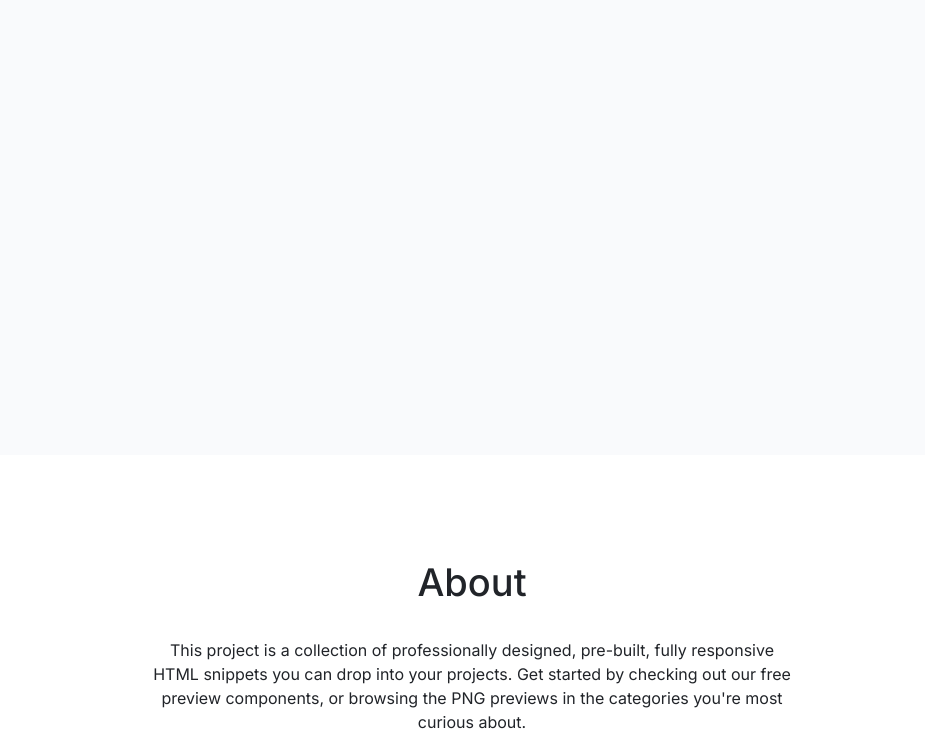
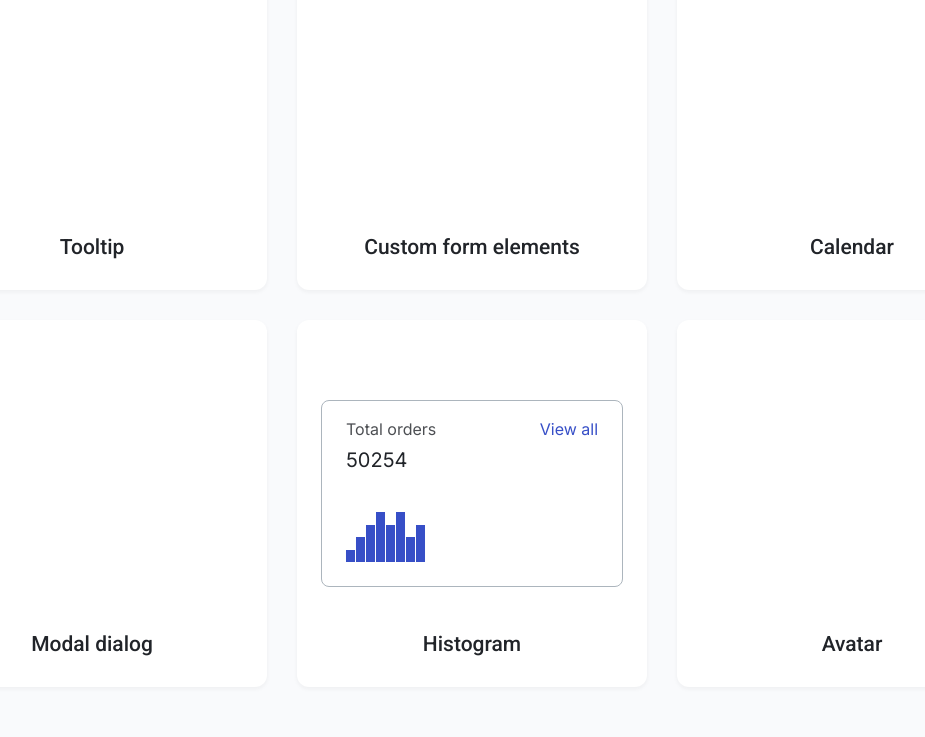
Before and after one commit to js-tasks-ru/htmlcss-20221107_boba-bibap, a website: page index.html in a window 1280 px wide. Shown: the part 449-1186 px from the top of the page, without its empty margins (168-1093 px from the left). Drawn offline with nearby package versions, Linux system fonts and the light colour scheme.

Commit message:
cards-page-done

```diff
--- a/assets/css/main.css
+++ b/assets/css/main.css
@@ -5,6 +5,10 @@
 @import '../../components/preview/preview.css';
 @import '../../components/footer/footer.css';
 @import '../../components/container/container.css';
+@import '../../components/card/card.css';
+@import '../../04-lection2/01-histogram/histogram.css';
+
+
 
 :root {
     --white: #ffffff;
@@ -27,6 +31,7 @@
 
 * {
     font-family: 'Roboto', sans-serif;
+    box-sizing: border-box;
 }
 html,
 body {
--- /dev/null
+++ b/components/card/card.css
@@ -0,0 +1,34 @@
+.card {
+    width: 350px;
+    height: 367px;
+    padding: 80px 24px 30px;
+
+    background: var(--white);
+
+    box-shadow: 0px 2px 4px rgba(33, 36, 41, 0.05);
+    border-radius: 12px;
+
+    display: flex;
+    flex-direction: column;
+    justify-content: space-between;
+    align-items: center;
+}
+
+.card__content {
+    width: 100%;
+    flex-grow: 1;
+}
+
+.card__title {
+    margin-top: 70px 0 30px 0;
+    font-family: 'Roboto';
+    font-style: normal;
+    font-weight: 500;
+    font-size: 21px;
+    line-height: 25px;
+
+    text-align: center;
+
+
+    color: var(--black);
+}
--- a/components/preview/preview.css
+++ b/components/preview/preview.css
@@ -1,4 +1,11 @@
 .preview {
-    height: 600px;
+    padding: 68px 0px 204px 0px;
     background: #F9FAFC;
 }
+
+.preview__cards {
+    display: flex;
+    flex-wrap: wrap;
+    gap: 30px;
+
+}
--- a/index.html
+++ b/index.html
@@ -15,7 +15,61 @@
         </header>
 
         <main class="preview">
-            <section></section>
+            <div class="container">
+                <div class="preview__cards">
+                    <div class="card">
+                        <div class="card__content">
+
+                        </div>
+                        <div class="card__title">Tooltip</div>
+                    </div>
+
+                    <div class="card">
+                        <div class="card__content"></div>
+                        <div class="card__title">Custom form elements</div>
+                    </div>
+
+                    <div class="card">
+                        <div class="card__content"></div>
+                        <div class="card__title">Calendar</div>
+                    </div>
+
+                    <div class="card">
+                        <div class="card__content"></div>
+                        <div class="card__title">Modal dialog</div>
+                    </div>
+
+                    <div class="card">
+                        <div class="card__content">
+                            <div class="histogram">
+                                <div class="histogram__header">
+                                    <div class="histogram__orders">Total orders</div>
+                                    <a class="histogram__view" href="#">View all</a>
+                                </div>
+                                <div class="histogram__number">50254</div>
+                                <div class="histogram__lines">
+                                    <div class="histogram__line histogram__line_smallest"></div>
+                                    <div class="histogram__line histogram__line_small"></div>
+                                    <div class="histogram__line histogram__line_medium"></div>
+                                    <div class="histogram__line histogram__line_big"></div>
+                                    <div class="histogram__line histogram__line_medium"></div>
+                                    <div class="histogram__line histogram__line_big"></div>
+                                    <div class="histogram__line histogram__line_small"></div>
+                                    <div class="histogram__line histogram__line_medium"></div>
+                                </div>
+                            </div>
+                        </div>
+                        <div class="card__title">Histogram</div>
+                    </div>
+
+                    <div class="card">
+                        <div class="card__content"></div>
+                        <div class="card__title">Avatar</div>
+                    </div>
+
+
+                </div>
+            </div>
         </main>
 
         <footer class="footer">
```
